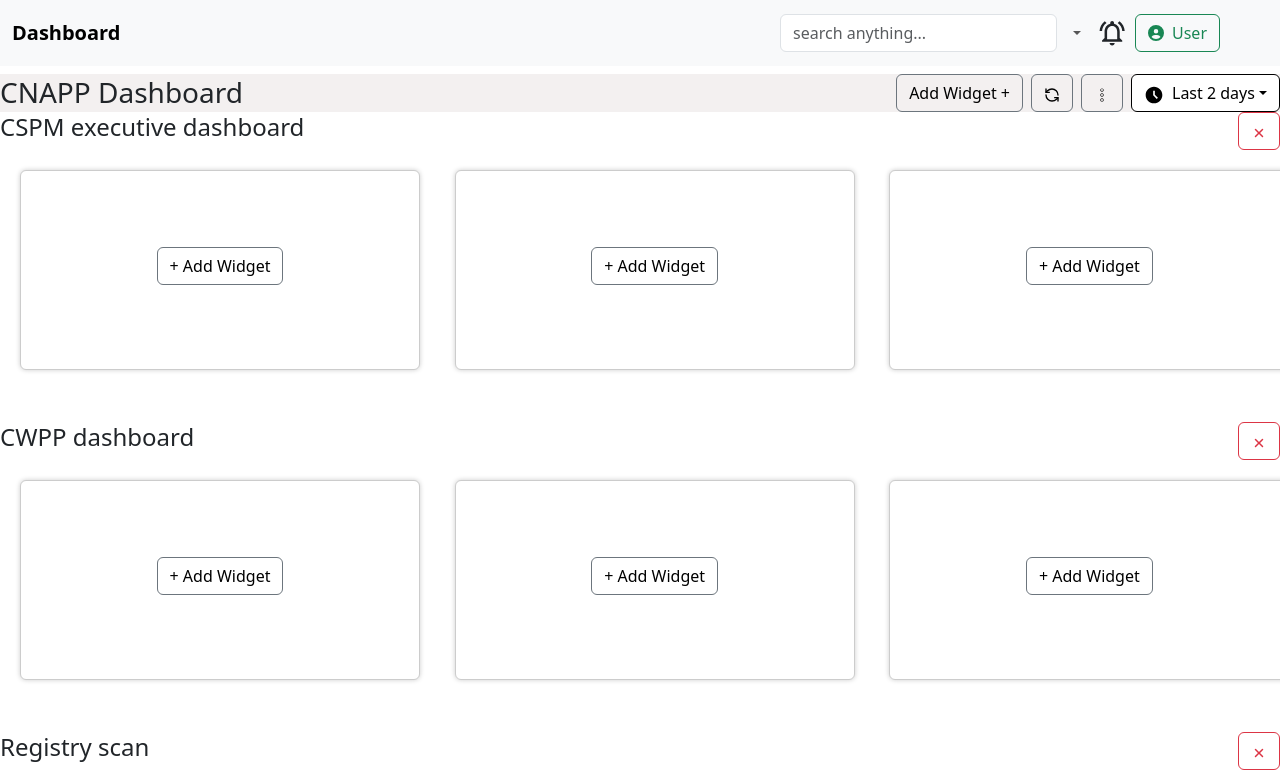
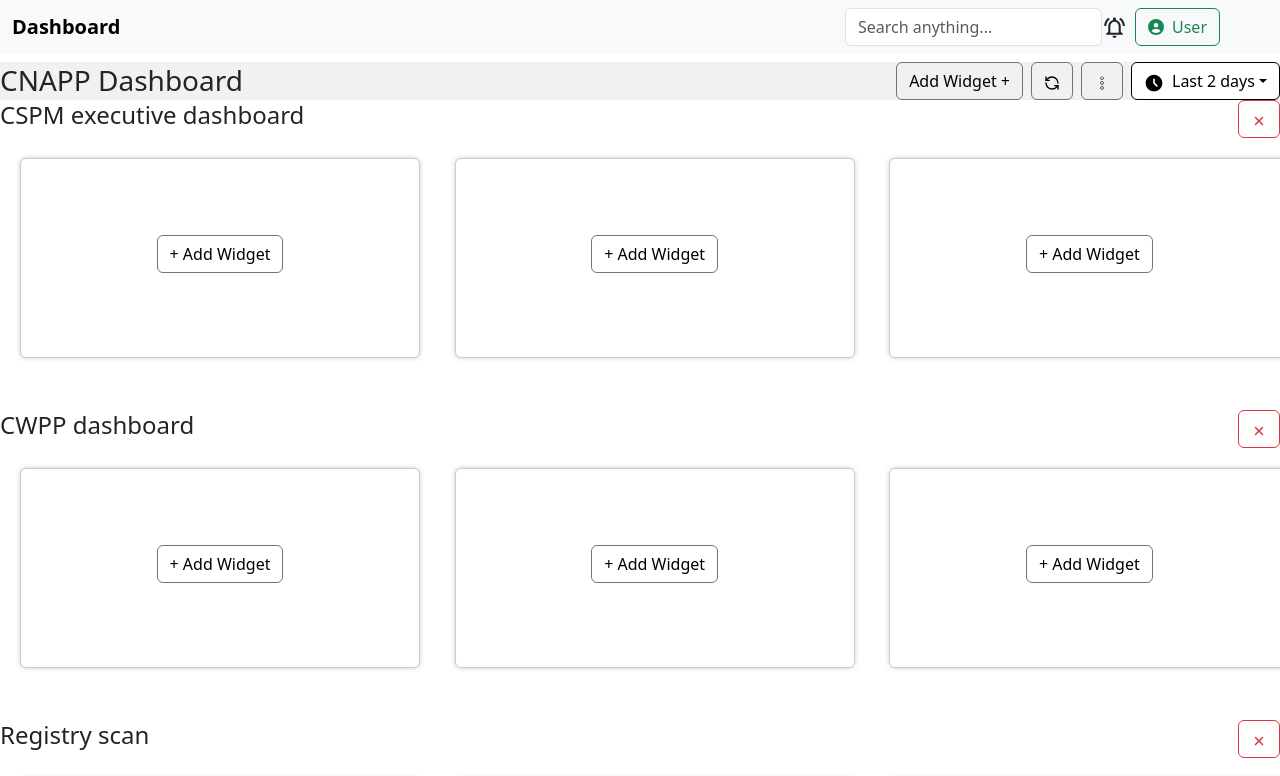
Before and after one commit to svimaladhithan/Widgets-dashboard, a React (Vite) app: page / in a window 1280 px wide. Shown: the top 776 px of the page. Built offline with nearby package versions, Linux system fonts and the light colour scheme.

Commit message:
feat: added search bar logic and updated folder structure

```diff
--- a/src/App.jsx
+++ b/src/App.jsx
@@ -1,18 +1,24 @@
-import React from 'react';
-import Header from './Components/Header';
+import { useState } from 'react';
+import Header from './components/Header';
 import Dashboard from './Pages/Dashboard';
 import { BrowserRouter, Route, Routes } from 'react-router-dom';
 import ManageDashboard from './Pages/ManageDashboard';
 
 const App = () => {
+  const [searchTerm, setSearchTerm] = useState('');
+
+  const handleSearch = (term) => {
+    setSearchTerm(term);
+  };
+
   return (
     <div>
       <BrowserRouter>
-      <Header />
-      <Routes>
-        <Route path="/" element={<Dashboard />} />
-        <Route path="/manage" element={<ManageDashboard />} />
-      </Routes>
+        <Header onSearch={handleSearch} />
+        <Routes>
+          <Route path="/" element={<Dashboard searchTerm={searchTerm} />} />
+          <Route path="/manage" element={<ManageDashboard />} />
+        </Routes>
       </BrowserRouter>
     </div>
   );
--- /dev/null
+++ b/src/Components/Category.jsx
@@ -0,0 +1,74 @@
+import { Button, Row, Col, Card } from "react-bootstrap";
+import { IoClose } from "react-icons/io5";
+
+const Category = ({
+  category,
+  widgets,
+  onAddWidget,
+  onDeleteCategory,
+  onDeleteWidget,
+}) => {
+  const numberOfEmptyCards = 3 - Math.min(3, widgets.length);
+  const combinedItems = [
+    ...widgets,
+    ...Array.from({ length: numberOfEmptyCards }).map(() => ({ empty: true })),
+  ];
+
+  const sliceArray = (array, arraySize) => {
+    const result = [];
+    for (let i = 0; i < array.length; i += arraySize) {
+      result.push(array.slice(i, i + arraySize));
+    }
+    return result;
+  };
+
+  return (
+    <div className={"mb-4"}>
+      <div className="d-flex justify-content-between align-items-center">
+        <h4>{category.name}</h4>
+        <Button variant="outline-danger" onClick={onDeleteCategory}>
+          <IoClose />
+        </Button>
+      </div>
+
+      {sliceArray(combinedItems, 3).map((row, rowIndex) => (
+        <Row key={rowIndex} className="mb-3">
+          {row.map((item, itemIndex) => (
+            <Col key={itemIndex} md={4} className="mb-2">
+              {item.empty ? (
+                <Card className="empty">
+                  <Card.Body>
+                    <Button
+                      className="button"
+                      variant="outline-secondary"
+                      style={{ color: "black" }}
+                      onClick={onAddWidget}
+                    >
+                      + Add Widget
+                    </Button>
+                  </Card.Body>
+                </Card>
+              ) : (
+                <Card>
+                  <Card.Header>{item.title}</Card.Header>
+                  <Button
+                    variant="outline-secondary"
+                    onClick={() => onDeleteWidget(rowIndex)}
+                    className="delete"
+                  >
+                    <IoClose />
+                  </Button>
+                  <Card.Body>
+                    <Card.Text>{item.description}</Card.Text>
+                  </Card.Body>
+                </Card>
+              )}
+            </Col>
+          ))}
+        </Row>
+      ))}
+    </div>
+  );
+};
+
+export default Category;
--- a/src/Components/Header.jsx
+++ b/src/Components/Header.jsx
@@ -1,20 +1,20 @@
-import React from "react";
 import "bootstrap/dist/css/bootstrap.min.css";
 import Button from "react-bootstrap/Button";
 import Container from "react-bootstrap/Container";
-import Form from "react-bootstrap/Form";
 import Nav from "react-bootstrap/Nav";
 import Navbar from "react-bootstrap/Navbar";
 import NavDropdown from "react-bootstrap/NavDropdown";
 import { FaCircleUser } from "react-icons/fa6";
 import { MdOutlineNotificationsActive } from "react-icons/md";
 import { useNavigate } from "react-router-dom";
+import SearchBar from "./SearchBar";
 
-const Header = () => {
+const Header = ({ onSearch }) => {
   const navigate = useNavigate();
   const handleClick = () => {
     navigate("/");
   };
+
   return (
     <Navbar expand="lg" className="bg-body-tertiary">
       <Container fluid>
@@ -30,29 +30,10 @@ const Header = () => {
           navbarScroll
         >
           <div className="d-flex align-items-center me-5">
-            <Form className="d-flex align-items-center">
-              <Form.Control
-                type="text"
-                placeholder="search anything..."
-                className="me-2"
-                aria-label="Search"
-              />
-              <NavDropdown
-                title=""
-                id="navbarScrollingDropdown"
-                className="me-2"
-              >
-                <NavDropdown.Item href="#action3">
-                  CSPM Executive Dashboard
-                </NavDropdown.Item>
-                <NavDropdown.Item href="#action4">
-                  CWPP Dashboard
-                </NavDropdown.Item>
-                <NavDropdown.Item href="#action5">
-                  Registry Scan
-                </NavDropdown.Item>
-              </NavDropdown>
-              <MdOutlineNotificationsActive size={50} className="me-2" />
+            <SearchBar onSearch={onSearch} />
+
+            <MdOutlineNotificationsActive size={25} className="me-2" />
+
             <Button
               variant="outline-success"
               className="d-flex align-items-center"
@@ -60,7 +41,6 @@ const Header = () => {
               <FaCircleUser className="me-2" />
               User
             </Button>
-            </Form>
           </div>
         </Nav>
       </Container>
--- /dev/null
+++ b/src/Components/SearchBar.jsx
@@ -0,0 +1,20 @@
+import Form from "react-bootstrap/Form";
+
+const SearchBar = ({ onSearch }) => {
+  const handleSearchChange = (event) => {
+    onSearch(event.target.value);
+  };
+
+  return (
+    <Form className={"d-flex align-items-center"}>
+      <Form.Control
+        type="text"
+        placeholder="Search anything..."
+        aria-label="Search"
+        onChange={handleSearchChange}
+      />
+    </Form>
+  );
+};
+
+export default SearchBar;
--- a/src/Pages/Dashboard.jsx
+++ b/src/Pages/Dashboard.jsx
@@ -1,153 +1,64 @@
-import React from "react";
-import { useDispatch, useSelector } from "react-redux";
-import Button from "react-bootstrap/Button";
-import { LuRefreshCcw } from "react-icons/lu";
-import { CiMenuKebab } from "react-icons/ci";
-import { Card, Dropdown, Row, Col } from "react-bootstrap";
-import { MdAccessTimeFilled } from "react-icons/md";
-import { useNavigate } from "react-router-dom";
-import { IoClose } from "react-icons/io5";
-import { deleteCategory, deleteWidget } from "../Redux/dashboardSlice";
+import { useDispatch, useSelector } from 'react-redux';
+import Button from 'react-bootstrap/Button';
+import Dropdown from 'react-bootstrap/Dropdown';
+import { LuRefreshCcw } from 'react-icons/lu';
+import { CiMenuKebab } from 'react-icons/ci';
+import { MdAccessTimeFilled } from 'react-icons/md';
+import { useNavigate } from 'react-router-dom';
+import Category from '../components/Category';
+import { deleteCategory, deleteWidget } from '../redux/dashboardSlice';
 
-
-const Dashboard = () => {
+const Dashboard = ({ searchTerm }) => {
   const navigate = useNavigate();
   const dispatch = useDispatch();
   const { widgets, categories } = useSelector((state) => state.dashboard);
 
-  const handleClick = () => {
-    navigate("/manage");
-  };
+  const handleAddWidget = () => navigate('/manage');
+  const handleDeleteWidget = (index) => dispatch(deleteWidget(index));
+  const handleDeleteCategory = (index) => dispatch(deleteCategory(index));
 
-  // Group widgets by category index
   const groupedWidgets = categories.map((_, index) =>
-    widgets.filter((widget) => widget.categoryIndex === index)
+    widgets.filter(
+      (widget) =>
+        widget.categoryIndex === index &&
+        (widget.title.toLowerCase().includes(searchTerm.toLowerCase()) ||
+          widget.description.toLowerCase().includes(searchTerm.toLowerCase()))
+    )
   );
-
-  // Function to split items into rows of up to 3 items
-  const sliceArray = (array, arraySize) => {
-    const result = [];
-    for (let i = 0; i < array.length; i += arraySize) {
-      result.push(array.slice(i, i + arraySize));
-    }
-    return result;
-  };
-
-  const handleDelete = (index) => {
-    dispatch(deleteWidget(index));
-  };
-
-  const handleDeleteCategory = (index) => {
-    dispatch(deleteCategory(index));
-  };
 
   return (
     <div>
-      <div className="d-flex justify-content-between align-items-center mt-2 main">
+      <div className={"d-flex justify-content-between align-items-center mt-2 main"}>
         <h3 className="mb-0">CNAPP Dashboard</h3>
         <div className="d-flex align-items-center gap-2">
-          <Button
-            variant="outline-secondary"
-            style={{ color: "black" }}
-            onClick={handleClick}
-          >
+          <Button variant="outline-secondary" style={{ color: 'black' }} onClick={handleAddWidget}>
             Add Widget +
           </Button>
           <Button variant="outline-secondary">
-            <LuRefreshCcw style={{ color: "black" }} />
+            <LuRefreshCcw style={{ color: 'black' }} />
           </Button>
           <Button variant="outline-secondary">
-            <CiMenuKebab style={{ color: "black" }} />
+            <CiMenuKebab style={{ color: 'black' }} />
           </Button>
           <Dropdown>
-            <Dropdown.Toggle
-              style={{
-                backgroundColor: "white",
-                color: "black",
-                borderColor: "black",
-              }}
-              id="dropdown-basic"
-            >
-              <MdAccessTimeFilled
-                className="align-items-center me-2"
-                size={20}
-              />
+            <Dropdown.Toggle style={{ backgroundColor: 'white', color: 'black', borderColor: 'black' }} id="dropdown-basic">
+              <MdAccessTimeFilled className="align-items-center me-2" size={20} />
               Last 2 days
             </Dropdown.Toggle>
-
-            <Dropdown.Menu>
-              <Dropdown.Item href="#">Last week</Dropdown.Item>
-              <Dropdown.Item href="#">Last 30 days</Dropdown.Item>
-              <Dropdown.Item href="#">Last month</Dropdown.Item>
-            </Dropdown.Menu>
           </Dropdown>
         </div>
       </div>
 
-      {categories.map((category, index) => {
-        const widgetsInCategory = groupedWidgets[index];
-        const numberOfEmptyCards = 3 - Math.min(3, widgetsInCategory.length);
-
-        // Combine widgets with empty cards
-        const combinedItems = [
-          ...widgetsInCategory,
-          ...Array.from({ length: numberOfEmptyCards }).map((_, i) => ({
-            empty: true,
-          })),
-        ];
-
-        return (
-          <div key={index} className="mb-4">
-            <div className="d-flex justify-content-between align-items-center">
-              <h4>{category}</h4>
-              <Button
-                onClick={() => handleDeleteCategory(index)}
-                variant="outline-danger"
-                className="delete-category"
-              >
-                <IoClose />
-              </Button>
-            </div>
-
-            {sliceArray(combinedItems, 3).map((row, rowIndex) => (
-              <Row key={rowIndex} className="mb-3">
-                {row.map((item, itemIndex) => (
-                  <Col key={itemIndex} md={4} className="mb-2">
-                    {item.empty ? (
-                      <Card className="empty">
-                        <Card.Body>
-                          <Button
-                            className="button"
-                            variant="outline-secondary"
-                            style={{ color: "black" }}
-                            onClick={handleClick}
-                          >
-                            + Add Widget
-                          </Button>
-                        </Card.Body>
-                      </Card>
-                    ) : (
-                      <Card>
-                        <Card.Header>{item.title}</Card.Header>
-                        <Button
-                          onClick={() => handleDelete(itemIndex)}
-                          variant="outline-secondary"
-                          className="delete"
-                        >
-                          <IoClose />
-                        </Button>
-                        <Card.Body>
-                          <Card.Text>{item.description}</Card.Text>
-                        </Card.Body>
-                      </Card>
-                    )}
-                  </Col>
-                ))}
-              </Row>
-            ))}
-          </div>
-        );
-      })}
+      {categories.map((category, index) => (
+        <Category
+          key={index}
+          category={{ name: category }}
+          widgets={groupedWidgets[index]}
+          onAddWidget={handleAddWidget}
+          onDeleteCategory={() => handleDeleteCategory(index)}
+          onDeleteWidget={handleDeleteWidget}
+        />
+      ))}
     </div>
   );
 };
```
Lines whose indentation alone changed are shown as unchanged.
